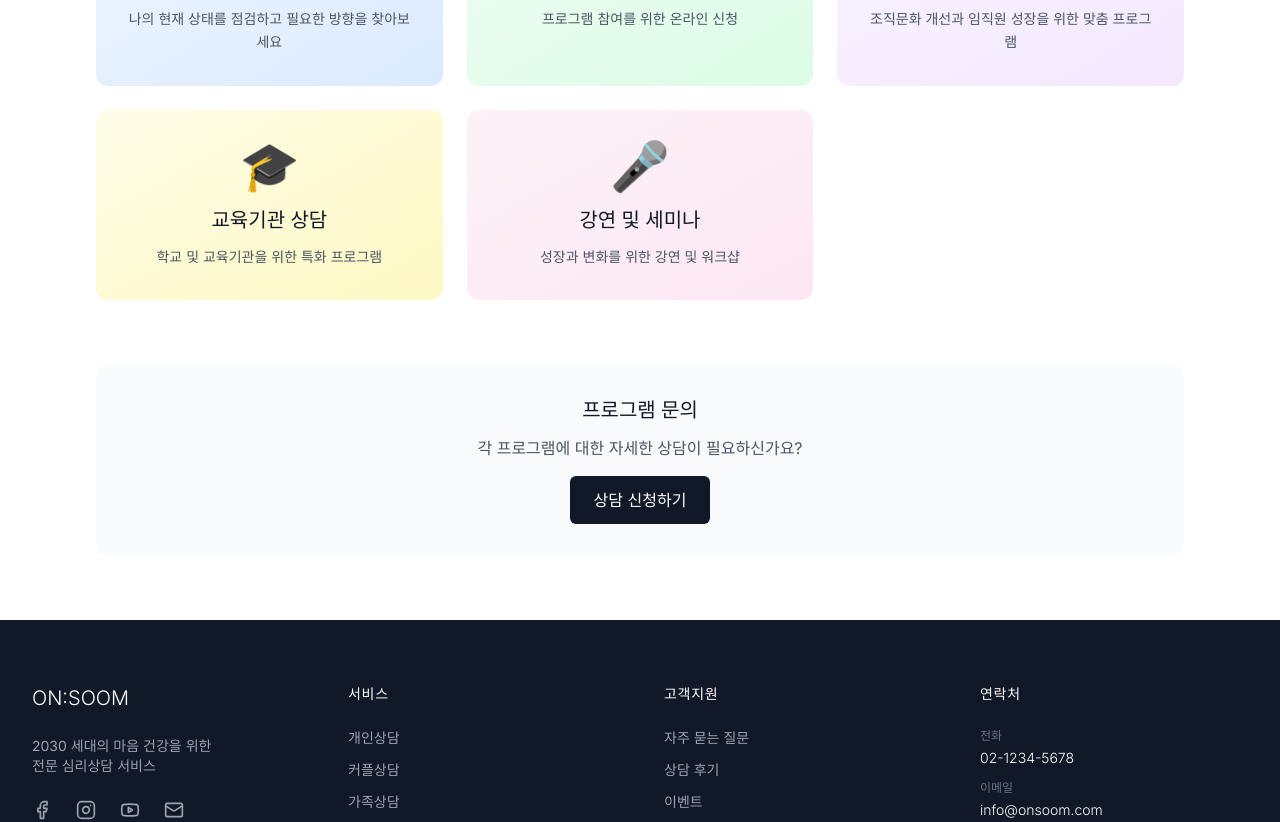
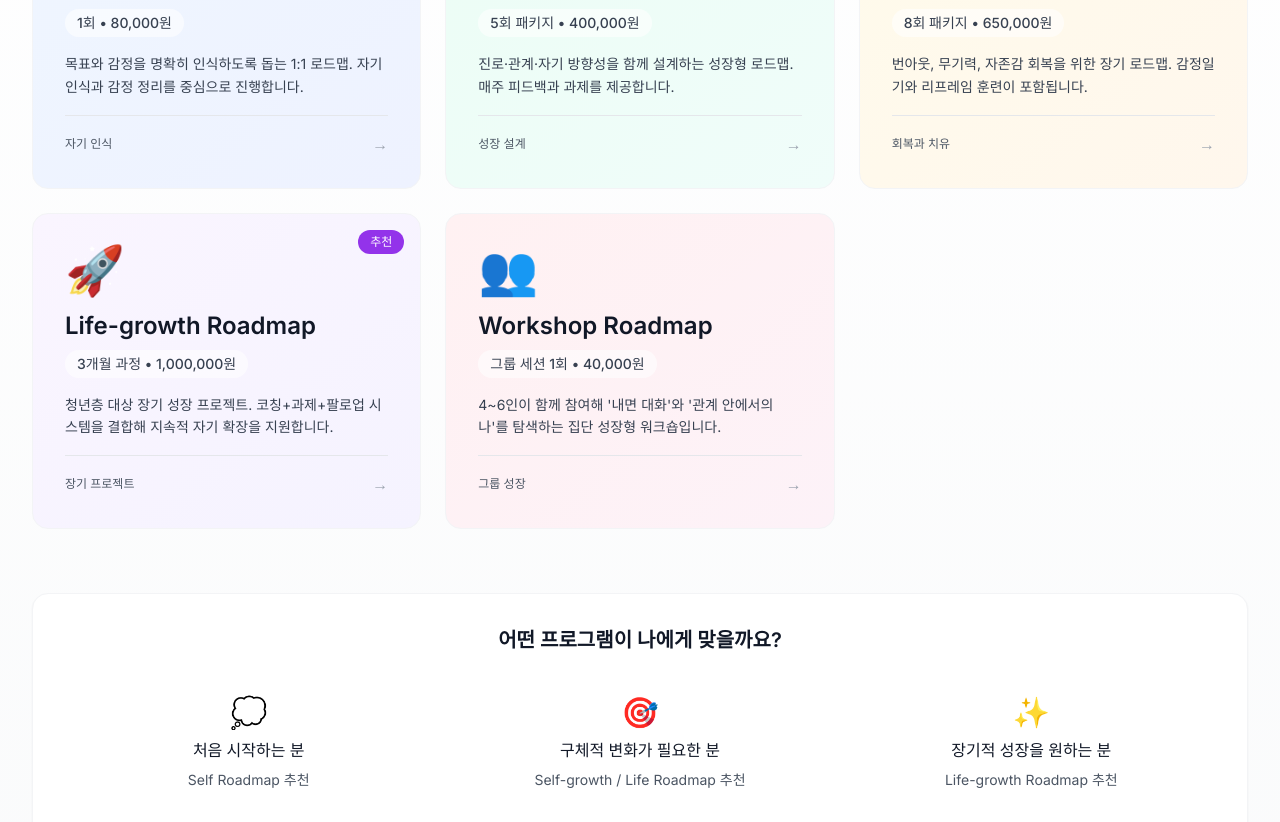
Before and after one commit to kwakminoo/ON-SOOM, a Next.js app: page /programs in a window 1280 px wide. Shown: the part 380-1202 px from the top of the page. Built offline with nearby package versions, Linux system fonts and the light colour scheme.

Commit message:
fix: 프로그램 내용 수정

```diff
--- a/app/programs/page.tsx
+++ b/app/programs/page.tsx
@@ -1,92 +1,168 @@
-import Link from "next/link";
-
 export default function ProgramsPage() {
   const programs = [
     {
-      title: "자가진단",
-      description: "나의 현재 상태를 점검하고 필요한 방향을 찾아보세요",
-      icon: "📋",
-      href: "/programs/self-test",
-      color: "from-blue-50 to-blue-100"
+      title: "Self Roadmap",
+      subtitle: "1회 • 80,000원",
+      description:
+        "목표와 감정을 명확히 인식하도록 돕는 1:1 로드맵. 자기 인식과 감정 정리를 중심으로 진행합니다.",
+      icon: "🧭",
+      href: "/programs/apply",
+      color: "from-blue-50 to-indigo-50",
+      highlight: "자기 인식",
     },
     {
-      title: "온라인 신청",
-      description: "프로그램 참여를 위한 온라인 신청",
-      icon: "💻",
+      title: "Self-growth Roadmap",
+      subtitle: "5회 패키지 • 400,000원",
+      description:
+        "진로·관계·자기 방향성을 함께 설계하는 성장형 로드맵. 매주 피드백과 과제를 제공합니다.",
+      icon: "🌱",
       href: "/programs/apply",
-      color: "from-green-50 to-green-100"
+      color: "from-emerald-50 to-teal-50",
+      highlight: "성장 설계",
     },
     {
-      title: "기업 상담",
-      description: "조직문화 개선과 임직원 성장을 위한 맞춤 프로그램",
-      icon: "🏢",
-      href: "/programs/corporate",
-      color: "from-purple-50 to-purple-100"
+      title: "Life Roadmap",
+      subtitle: "8회 패키지 • 650,000원",
+      description:
+        "번아웃, 무기력, 자존감 회복을 위한 장기 로드맵. 감정일기와 리프레임 훈련이 포함됩니다.",
+      icon: "🌿",
+      href: "/programs/apply",
+      color: "from-amber-50 to-orange-50",
+      highlight: "회복과 치유",
     },
     {
-      title: "교육기관 상담",
-      description: "학교 및 교육기관을 위한 특화 프로그램",
-      icon: "🎓",
-      href: "/programs/education",
-      color: "from-yellow-50 to-yellow-100"
+      title: "Life-growth Roadmap",
+      subtitle: "3개월 과정 • 1,000,000원",
+      description:
+        "청년층 대상 장기 성장 프로젝트. 코칭+과제+팔로업 시스템을 결합해 지속적 자기 확장을 지원합니다.",
+      icon: "🚀",
+      href: "/programs/apply",
+      color: "from-purple-50 to-violet-50",
+      highlight: "장기 프로젝트",
+      featured: true,
     },
     {
-      title: "강연 및 세미나",
-      description: "성장과 변화를 위한 강연 및 워크샵",
-      icon: "🎤",
-      href: "/programs/seminar",
-      color: "from-pink-50 to-pink-100"
+      title: "Workshop Roadmap",
+      subtitle: "그룹 세션 1회 • 40,000원",
+      description:
+        "4~6인이 함께 참여해 '내면 대화'와 '관계 안에서의 나'를 탐색하는 집단 성장형 워크숍입니다.",
+      icon: "👥",
+      href: "/programs/apply",
+      color: "from-rose-50 to-pink-50",
+      highlight: "그룹 성장",
     },
   ];
 
   return (
-    <div className="min-h-screen bg-white pt-24 pb-16">
-      <div className="max-w-6xl mx-auto px-4 sm:px-6 lg:px-8">
+    <div className="min-h-screen bg-gradient-to-b from-white to-gray-50 pt-24 pb-16">
+      <div className="max-w-7xl mx-auto px-4 sm:px-6 lg:px-8">
         {/* 제목 */}
         <div className="text-center mb-16">
           <h1 className="text-4xl md:text-5xl font-light text-gray-900 mb-4">
             프로그램 안내
           </h1>
-          <p className="text-lg text-gray-600">
-            나에게 맞는 성장의 여정을 시작하세요
+          <p className="text-lg text-gray-600 max-w-2xl mx-auto">
+            당신의 성장 단계에 맞는 로드맵을 선택하세요
           </p>
         </div>
 
         {/* 프로그램 카드 그리드 */}
         <div className="grid grid-cols-1 md:grid-cols-2 lg:grid-cols-3 gap-6 mb-16">
           {programs.map((program) => (
-            <Link
+            <a
               key={program.title}
               href={program.href}
-              className={`p-8 bg-gradient-to-br ${program.color} rounded-xl hover:shadow-lg transition-all duration-300 group`}
+              className={`relative p-8 bg-gradient-to-br ${
+                program.color
+              } rounded-2xl hover:shadow-xl transition-all duration-300 group border border-gray-100 ${
+                program.featured ? "md:col-span-2 lg:col-span-1" : ""
+              }`}
             >
-              <div className="text-center">
+              {program.featured && (
+                <div className="absolute top-4 right-4 bg-purple-600 text-white text-xs font-medium px-3 py-1 rounded-full">
+                  추천
+                </div>
+              )}
+
+              <div className="flex flex-col h-full">
                 <div className="text-5xl mb-4">{program.icon}</div>
-                <h2 className="text-xl font-medium text-gray-900 mb-3 group-hover:scale-105 transition-transform">
+
+                <h2 className="text-2xl font-semibold text-gray-900 mb-2 group-hover:text-gray-700 transition-colors">
                   {program.title}
                 </h2>
-                <p className="text-sm text-gray-600 leading-relaxed">
+
+                <div className="inline-flex items-center text-sm font-medium text-gray-700 mb-4">
+                  <span className="bg-white/60 px-3 py-1 rounded-full">
+                    {program.subtitle}
+                  </span>
+                </div>
+
+                <p className="text-sm text-gray-700 leading-relaxed mb-4 flex-grow">
                   {program.description}
                 </p>
+
+                <div className="flex items-center justify-between mt-auto pt-4 border-t border-gray-200">
+                  <span className="text-xs font-medium text-gray-600">
+                    {program.highlight}
+                  </span>
+                  <span className="text-gray-400 group-hover:text-gray-600 group-hover:translate-x-1 transition-all">
+                    →
+                  </span>
+                </div>
               </div>
-            </Link>
+            </a>
           ))}
         </div>
 
+        {/* 비교 안내 */}
+        <div className="bg-white p-8 rounded-2xl shadow-sm border border-gray-100 mb-8">
+          <h3 className="text-xl font-semibold text-gray-900 mb-6 text-center">
+            어떤 프로그램이 나에게 맞을까요?
+          </h3>
+
+          <div className="grid grid-cols-1 md:grid-cols-3 gap-6">
+            <div className="text-center p-4">
+              <div className="text-3xl mb-2">💭</div>
+              <h4 className="font-medium text-gray-900 mb-2">
+                처음 시작하는 분
+              </h4>
+              <p className="text-sm text-gray-600">Self Roadmap 추천</p>
+            </div>
+
+            <div className="text-center p-4">
+              <div className="text-3xl mb-2">🎯</div>
+              <h4 className="font-medium text-gray-900 mb-2">
+                구체적 변화가 필요한 분
+              </h4>
+              <p className="text-sm text-gray-600">
+                Self-growth / Life Roadmap 추천
+              </p>
+            </div>
+
+            <div className="text-center p-4">
+              <div className="text-3xl mb-2">✨</div>
+              <h4 className="font-medium text-gray-900 mb-2">
+                장기적 성장을 원하는 분
+              </h4>
+              <p className="text-sm text-gray-600">Life-growth Roadmap 추천</p>
+            </div>
+          </div>
+        </div>
+
         {/* 안내 메시지 */}
-        <div className="bg-gray-50 p-8 rounded-xl text-center">
-          <h3 className="text-xl font-medium text-gray-900 mb-3">
-            프로그램 문의
+        <div className="bg-gradient-to-r from-gray-900 to-gray-800 p-10 rounded-2xl text-center">
+          <h3 className="text-2xl font-semibold text-white mb-3">
+            프로그램 상담이 필요하신가요?
           </h3>
-          <p className="text-gray-600 mb-4">
-            각 프로그램에 대한 자세한 상담이 필요하신가요?
+          <p className="text-gray-300 mb-6 max-w-2xl mx-auto">
+            각 프로그램에 대한 자세한 설명과 맞춤 상담을 제공해드립니다
           </p>
-          <Link
+          <a
             href="/consult"
-            className="inline-block px-6 py-3 bg-gray-900 text-white rounded-md hover:bg-gray-800 transition-colors"
+            className="inline-block px-8 py-3 bg-white text-gray-900 rounded-lg hover:bg-gray-100 transition-colors font-medium"
           >
-            상담 신청하기
-          </Link>
+            무료 상담 신청하기
+          </a>
         </div>
       </div>
     </div>
```
